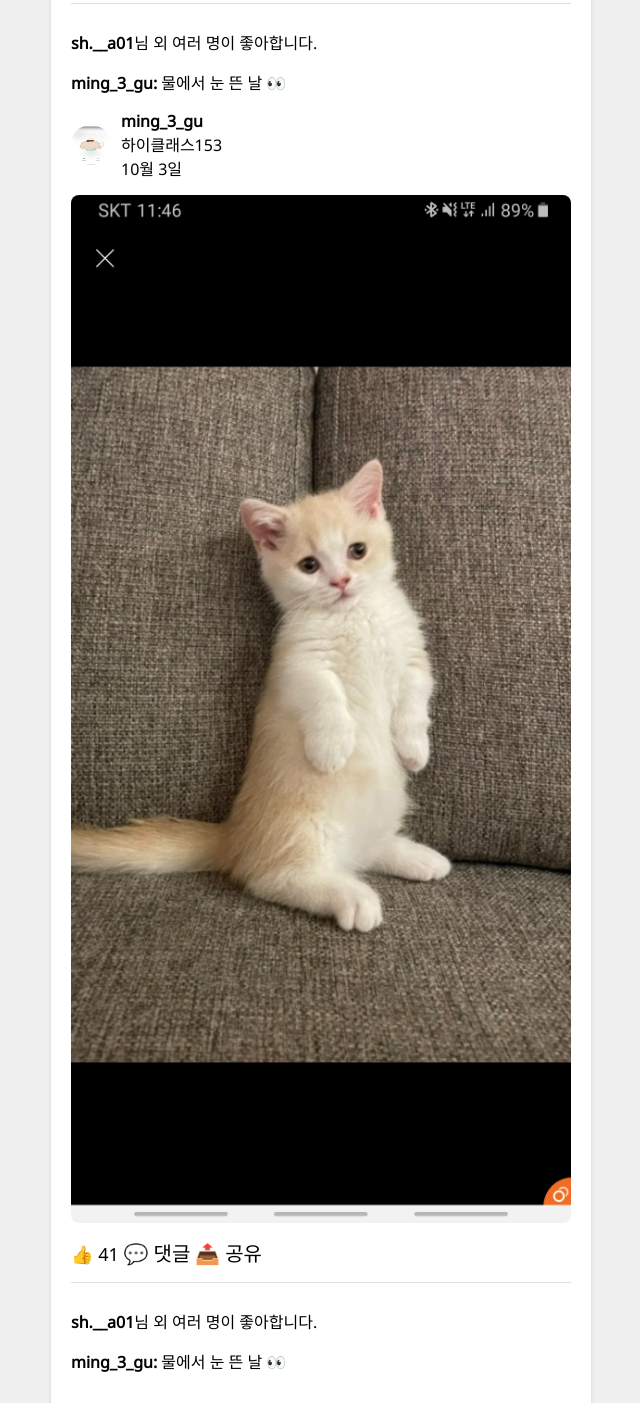
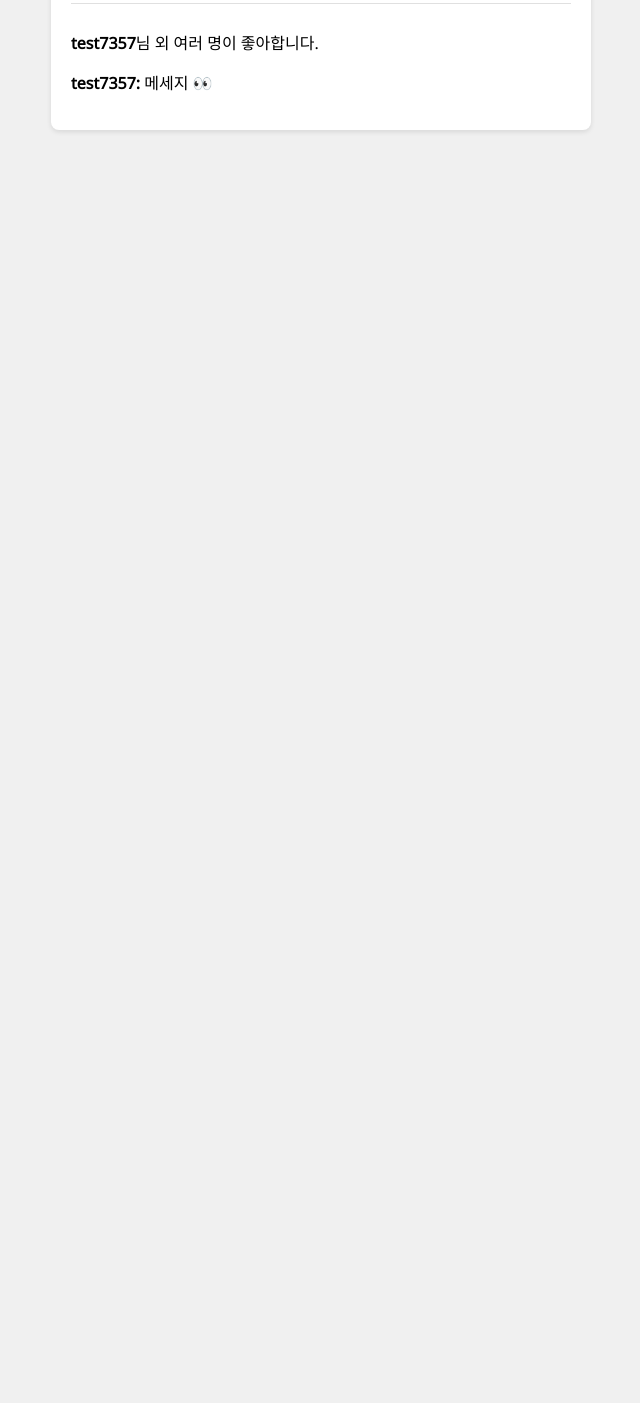
Before and after one commit to 7test357/rptlrmf, a plain HTML site: page index.html in a window 1280 px wide. Shown: the part 1209-2612 px from the top of the page, without its empty margins (319-959 px from the left). After the commit the page ends 1359 px from the top, so only its background shows below. Drawn offline with Linux system fonts and the light colour scheme.

Commit message:
Update index.html

```diff
--- a/index.html
+++ b/index.html
@@ -67,27 +67,10 @@
         <span class="emoji">📤 공유</span>
     </div>
     <div class="comments">
-        <p><strong>sh.__a01</strong>님 외 여러 명이 좋아합니다.</p>
-        <p><strong>ming_3_gu:</strong> 물에서 눈 뜬 날 👀</p>
+        <p><strong>test7357</strong>님 외 여러 명이 좋아합니다.</p>
+        <p><strong>test7357:</strong> 메세지 👀</p>
     </div>
-    <div class="profile-area">
-        <img src="profile-pic.jpg" alt="프로필 사진" class="profile-pic">
-        <div>
-            <strong>ming_3_gu</strong><br>
-            <span>하이클래스153</span><br>
-            <span>10월 3일</span>
-        </div>
-    </div>
-    <img src="post-image.jpg" alt="게시글 이미지" class="post-image">
-    <div class="interactions">
-        <span>👍 41</span>
-        <span class="emoji">💬 댓글</span>
-        <span class="emoji">📤 공유</span>
-    </div>
-    <div class="comments">
-        <p><strong>sh.__a01</strong>님 외 여러 명이 좋아합니다.</p>
-        <p><strong>ming_3_gu:</strong> 물에서 눈 뜬 날 👀</p>
-    </div>
+    <!--계속해서 추가-->
 </div>
 
 </body>
```
